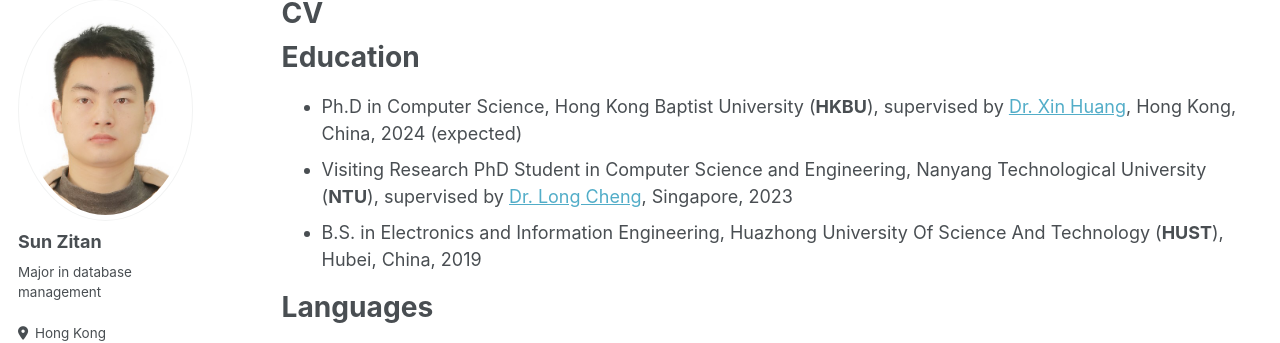
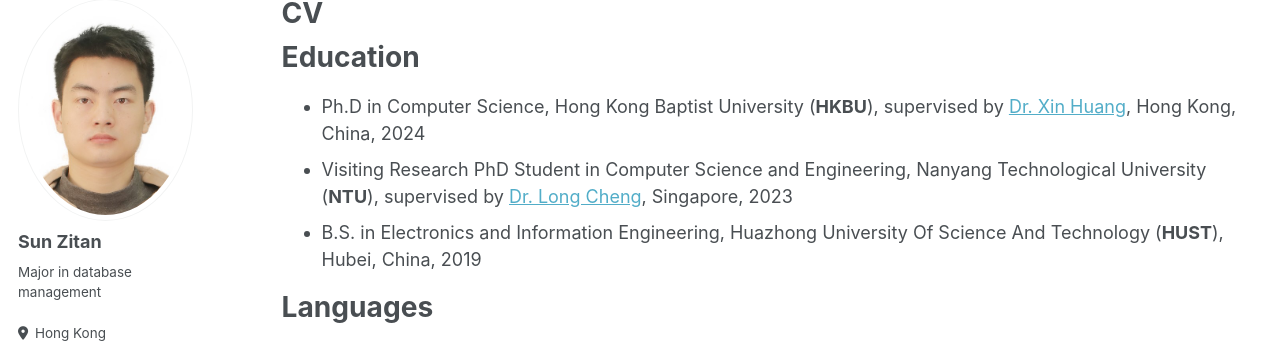
Before and after one commit to jinrdfh/HomePage, a Jekyll site: the page built from _pages/cv.md, in a window 1280 px wide and 900 px high. Shown: the part 107-450 px from the top of the window. Built offline with Jekyll 4.4.1, drawn with Linux system fonts in a browser that asks for light colours; some web fonts are replaced.

Commit message:
Update cv.md

```diff
--- a/_pages/cv.md
+++ b/_pages/cv.md
@@ -11,7 +11,7 @@ redirect_from:
 
 Education
 ======
-* Ph.D in Computer Science, Hong Kong Baptist University (<strong>HKBU</strong>), supervised by [Dr. Xin Huang](https://www.comp.hkbu.edu.hk/~xinhuang), Hong Kong, China, 2024 (expected)
+* Ph.D in Computer Science, Hong Kong Baptist University (<strong>HKBU</strong>), supervised by [Dr. Xin Huang](https://www.comp.hkbu.edu.hk/~xinhuang), Hong Kong, China, 2024
 * Visiting Research PhD Student in Computer Science and Engineering, Nanyang Technological University (<strong>NTU</strong>), supervised by [Dr. Long Cheng](https://personal.ntu.edu.sg/c.long/), Singapore, 2023
 * B.S. in Electronics and Information Engineering, Huazhong University Of Science And Technology (<strong>HUST</strong>), Hubei, China, 2019
 
```
